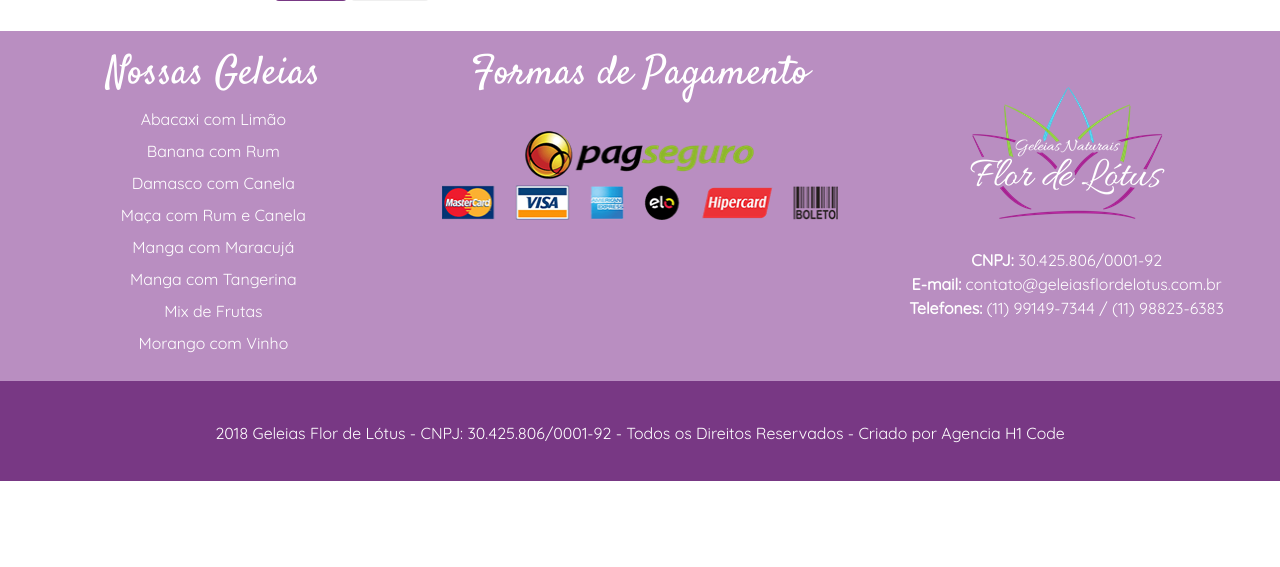
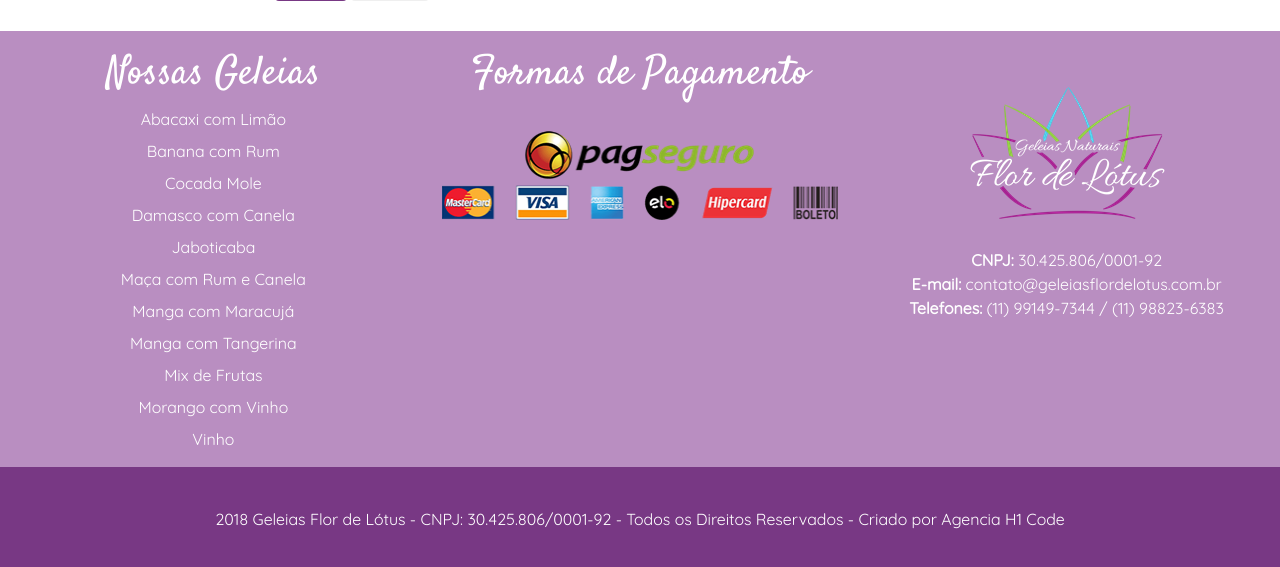
Before and after one commit to agenciah1code/Website-Geleias_Flor_de_Lotus, a PHP site: page / in a window 1280 px wide. Shown: the part 4420-4987 px from the top of the page. Before the commit the page ends 4901 px from the top, so only its background shows below. Run offline with PHP 8.4, Linux system fonts and the light colour scheme.

Commit message:
Adição das 3 novas geleias no footer

```diff
--- a/css/estilo.css
+++ b/css/estilo.css
@@ -301,7 +301,6 @@ form .float-right {
 
 #rodape-sup {
 	margin-top: 30px;
-	height: 350px;
 	background-color: #B98EC1;
 	text-align: center;
 	color: white;
--- a/includes/footer.php
+++ b/includes/footer.php
@@ -6,12 +6,15 @@
 				<ul class="list-unstyled">
 					<li><a class="scroll-suave" href="#abacaxi-com-limao">Abacaxi com Limão</a></li>
 					<li><a class="scroll-suave" href="#banana-com-rum">Banana com Rum</a></li>
+					<li><a class="scroll-suave" href="#cocada-mole">Cocada Mole</a></li>
 					<li><a class="scroll-suave" href="#damasco-com-canela">Damasco com Canela</a></li>
+					<li><a class="scroll-suave" href="#jaboticaba">Jaboticaba</a></li>
 					<li><a class="scroll-suave" href="#maca-com-rum-e-canela">Maça com Rum e Canela</a></li>
 					<li><a class="scroll-suave" href="#manga-com-maracuja">Manga com Maracujá</a></li>
 					<li><a class="scroll-suave" href="#manga-com-tangerina">Manga com Tangerina</a></li>
 					<li><a class="scroll-suave" href="#mix-de-frutas">Mix de Frutas</a></li>
 					<li><a class="scroll-suave" href="#morango-com-vinho">Morango com Vinho</a></li>
+					<li><a class="scroll-suave" href="#vinho">Vinho</a></li>
 				</ul>
 			</div>
 			<div class="col-sm-4">
```
